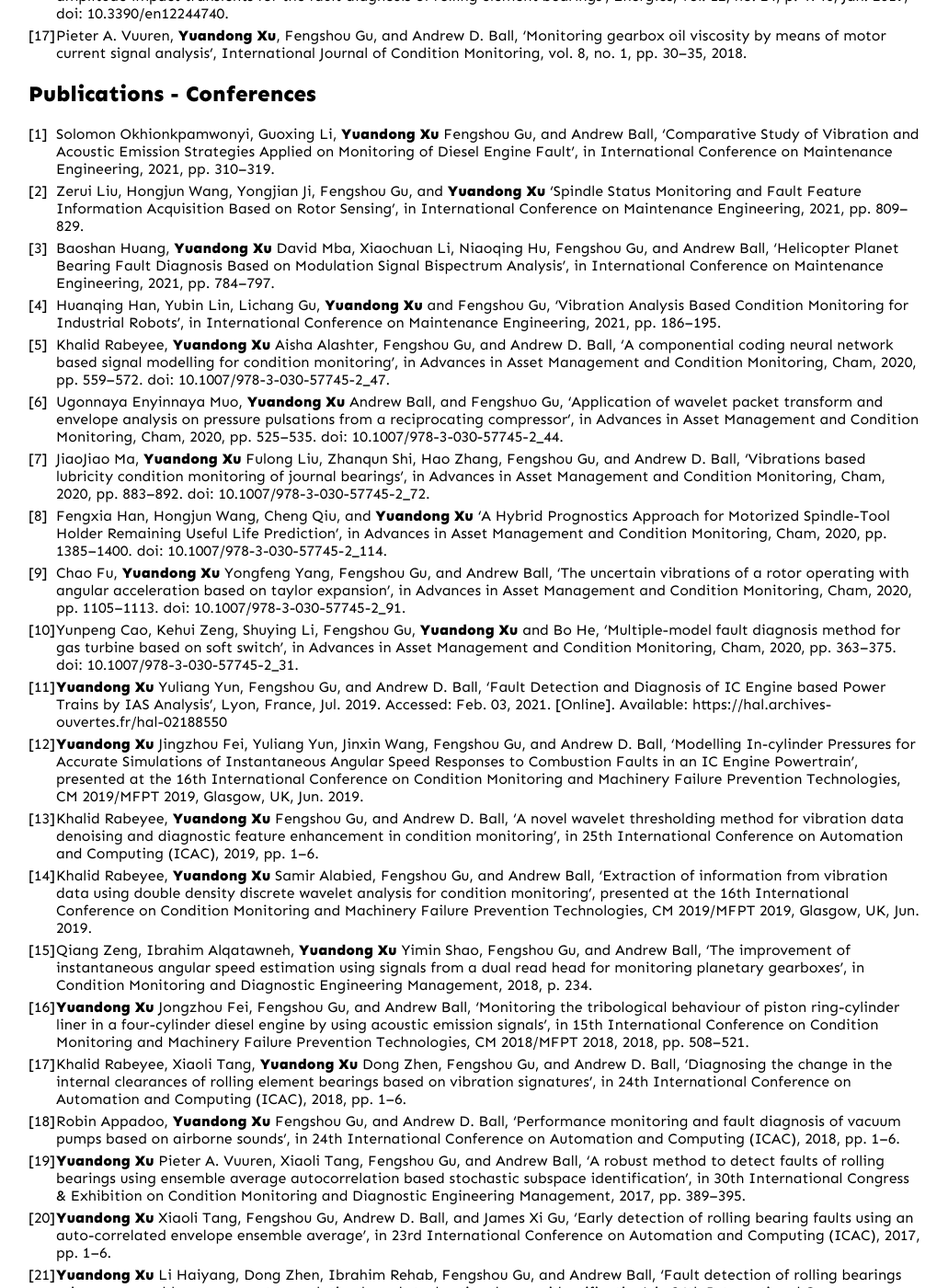
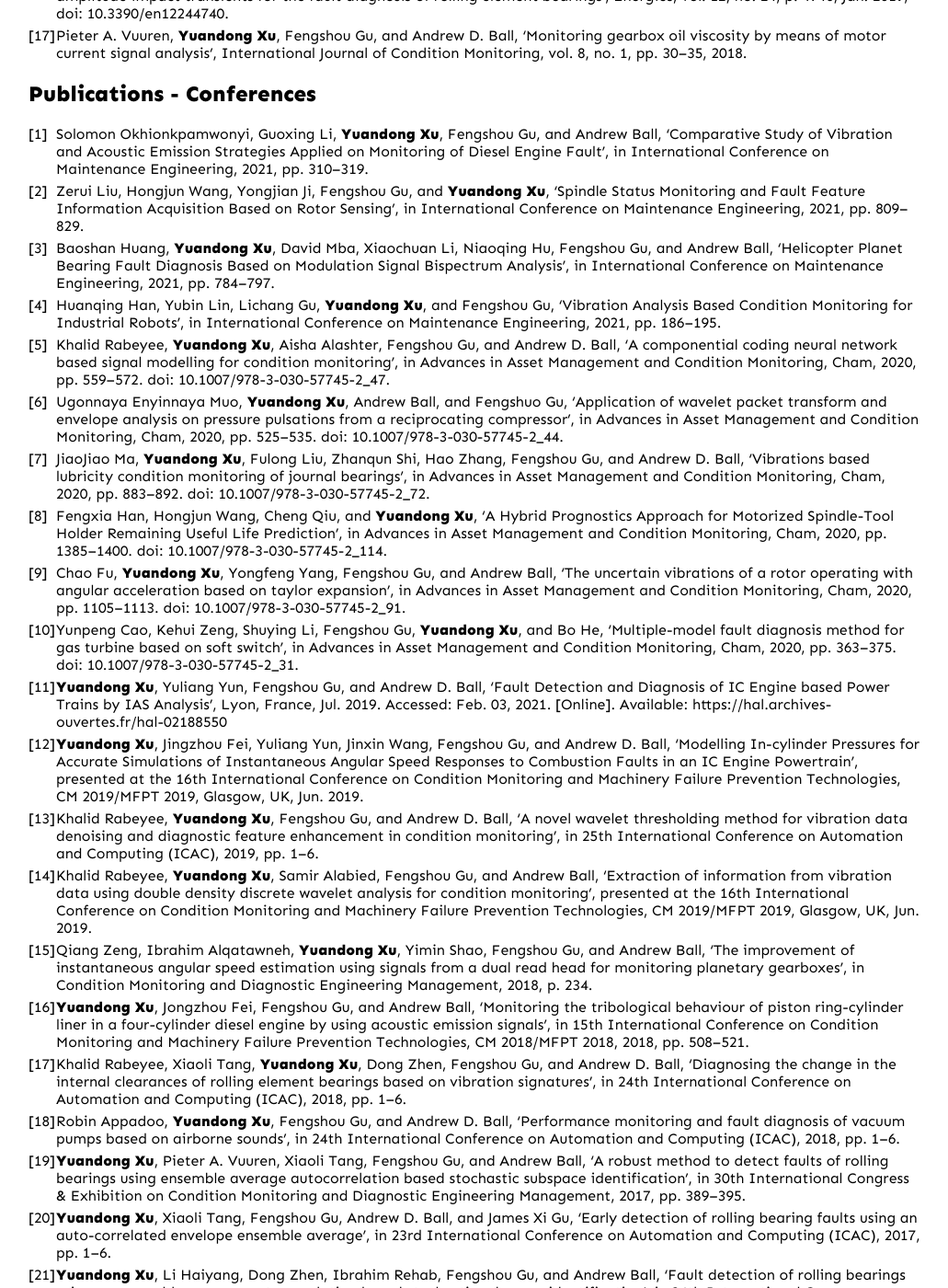
Before and after one commit to edgarxu/edgarxu.github.io, a Jekyll site: the page built from index.md, in a window 1280 px wide and 1400 px high, scrolled down 1752 px. Shown: the whole window at 92% size, without its empty margins (109-1140 px from the left). Built offline with Jekyll 4.4.1, drawn with Linux system fonts in a browser that asks for light colours; our own code applies the rules of GitHub Pages for plain Markdown files; some of the changed text lies outside the part shown.

```diff
--- a/index.md
+++ b/index.md
@@ -58,33 +58,33 @@ Dr Yuandong Xu is a Research Associate in the [Dynamics Group](https://www.imper
 
 ## Publications - Conferences
 
-1. Solomon Okhionkpamwonyi, Guoxing Li, **Yuandong Xu** Fengshou Gu, and Andrew Ball, ‘Comparative Study of Vibration and Acoustic Emission Strategies Applied on Monitoring of Diesel Engine Fault’, in International Conference on Maintenance Engineering, 2021, pp. 310–319.
-2. Zerui Liu, Hongjun Wang, Yongjian Ji, Fengshou Gu, and **Yuandong Xu** ‘Spindle Status Monitoring and Fault Feature Information Acquisition Based on Rotor Sensing’, in International Conference on Maintenance Engineering, 2021, pp. 809–829.
-3. Baoshan Huang, **Yuandong Xu** David Mba, Xiaochuan Li, Niaoqing Hu, Fengshou Gu, and Andrew Ball, ‘Helicopter Planet Bearing Fault Diagnosis Based on Modulation Signal Bispectrum Analysis’, in International Conference on Maintenance Engineering, 2021, pp. 784–797.
-4. Huanqing Han, Yubin Lin, Lichang Gu, **Yuandong Xu** and Fengshou Gu, ‘Vibration Analysis Based Condition Monitoring for Industrial Robots’, in International Conference on Maintenance Engineering, 2021, pp. 186–195.
-5. Khalid Rabeyee, **Yuandong Xu** Aisha Alashter, Fengshou Gu, and Andrew D. Ball, ‘A componential coding neural network based signal modelling for condition monitoring’, in Advances in Asset Management and Condition Monitoring, Cham, 2020, pp. 559–572. doi: 10.1007/978-3-030-57745-2_47.
-6. Ugonnaya Enyinnaya Muo, **Yuandong Xu** Andrew Ball, and Fengshuo Gu, ‘Application of wavelet packet transform and envelope analysis on pressure pulsations from a reciprocating compressor’, in Advances in Asset Management and Condition Monitoring, Cham, 2020, pp. 525–535. doi: 10.1007/978-3-030-57745-2_44.
-7. JiaoJiao Ma, **Yuandong Xu** Fulong Liu, Zhanqun Shi, Hao Zhang, Fengshou Gu, and Andrew D. Ball, ‘Vibrations based lubricity condition monitoring of journal bearings’, in Advances in Asset Management and Condition Monitoring, Cham, 2020, pp. 883–892. doi: 10.1007/978-3-030-57745-2_72.
-8. Fengxia Han, Hongjun Wang, Cheng Qiu, and **Yuandong Xu** ‘A Hybrid Prognostics Approach for Motorized Spindle-Tool Holder Remaining Useful Life Prediction’, in Advances in Asset Management and Condition Monitoring, Cham, 2020, pp. 1385–1400. doi: 10.1007/978-3-030-57745-2_114.
-9. Chao Fu, **Yuandong Xu** Yongfeng Yang, Fengshou Gu, and Andrew Ball, ‘The uncertain vibrations of a rotor operating with angular acceleration based on taylor expansion’, in Advances in Asset Management and Condition Monitoring, Cham, 2020, pp. 1105–1113. doi: 10.1007/978-3-030-57745-2_91.
-10. Yunpeng Cao, Kehui Zeng, Shuying Li, Fengshou Gu, **Yuandong Xu** and Bo He, ‘Multiple-model fault diagnosis method for gas turbine based on soft switch’, in Advances in Asset Management and Condition Monitoring, Cham, 2020, pp. 363–375. doi: 10.1007/978-3-030-57745-2_31.
-11. **Yuandong Xu** Yuliang Yun, Fengshou Gu, and Andrew D. Ball, ‘Fault Detection and Diagnosis of IC Engine based Power Trains by IAS Analysis’, Lyon, France, Jul. 2019. Accessed: Feb. 03, 2021. [Online]. Available: https://hal.archives-ouvertes.fr/hal-02188550
-12. **Yuandong Xu** Jingzhou Fei, Yuliang Yun, Jinxin Wang, Fengshou Gu, and Andrew D. Ball, ‘Modelling In-cylinder Pressures for Accurate Simulations of Instantaneous Angular Speed Responses to Combustion Faults in an IC Engine Powertrain’, presented at the 16th International Conference on Condition Monitoring and Machinery Failure Prevention Technologies, CM 2019/MFPT 2019, Glasgow, UK, Jun. 2019.
-13. Khalid Rabeyee, **Yuandong Xu** Fengshou Gu, and Andrew D. Ball, ‘A novel wavelet thresholding method for vibration data denoising and diagnostic feature enhancement in condition monitoring’, in 25th International Conference on Automation and Computing (ICAC), 2019, pp. 1–6.
-14. Khalid Rabeyee, **Yuandong Xu** Samir Alabied, Fengshou Gu, and Andrew Ball, ‘Extraction of information from vibration data using double density discrete wavelet analysis for condition monitoring’, presented at the 16th International Conference on Condition Monitoring and Machinery Failure Prevention Technologies, CM 2019/MFPT 2019, Glasgow, UK, Jun. 2019.
-15. Qiang Zeng, Ibrahim Alqatawneh, **Yuandong Xu** Yimin Shao, Fengshou Gu, and Andrew Ball, ‘The improvement of instantaneous angular speed estimation using signals from a dual read head for monitoring planetary gearboxes’, in Condition Monitoring and Diagnostic Engineering Management, 2018, p. 234.
-16. **Yuandong Xu** Jongzhou Fei, Fengshou Gu, and Andrew Ball, ‘Monitoring the tribological behaviour of piston ring-cylinder liner in a four-cylinder diesel engine by using acoustic emission signals’, in 15th International Conference on Condition Monitoring and Machinery Failure Prevention Technologies, CM 2018/MFPT 2018, 2018, pp. 508–521.
-17. Khalid Rabeyee, Xiaoli Tang, **Yuandong Xu** Dong Zhen, Fengshou Gu, and Andrew D. Ball, ‘Diagnosing the change in the internal clearances of rolling element bearings based on vibration signatures’, in 24th International Conference on Automation and Computing (ICAC), 2018, pp. 1–6.
-18. Robin Appadoo, **Yuandong Xu** Fengshou Gu, and Andrew D. Ball, ‘Performance monitoring and fault diagnosis of vacuum pumps based on airborne sounds’, in 24th International Conference on Automation and Computing (ICAC), 2018, pp. 1–6.
-19. **Yuandong Xu** Pieter A. Vuuren, Xiaoli Tang, Fengshou Gu, and Andrew Ball, ‘A robust method to detect faults of rolling bearings using ensemble average autocorrelation based stochastic subspace identification’, in 30th International Congress & Exhibition on Condition Monitoring and Diagnostic Engineering Management, 2017, pp. 389–395.
-20. **Yuandong Xu** Xiaoli Tang, Fengshou Gu, Andrew D. Ball, and James Xi Gu, ‘Early detection of rolling bearing faults using an auto-correlated envelope ensemble average’, in 23rd International Conference on Automation and Computing (ICAC), 2017, pp. 1–6.
-21. **Yuandong Xu** Li Haiyang, Dong Zhen, Ibrahim Rehab, Fengshou Gu, and Andrew Ball, ‘Fault detection of rolling bearings using an ensemble average autocorrelation based stochastic subspace identification’, in 24th International Congress on Sound and Vibration, 2017, pp. 2607–2614.
-22. Xiaoli Tang, **Yuandong Xu** Fengshou Gu, Andrew D. Ball, and Guangbin Wang, ‘Fault detection of rolling element bearings using the frequency shift and envelope based compressive sensing’, in 23rd International Conference on Automation and Computing (ICAC), 2017, pp. 1–6.
-23. Guojun Qin, Fengshou Gu, **Yuandong Xu** Fulong Liu, and Andrew Ball, ‘Bogie Speed Estimation and Signal Source Separation via Rail Vibration Analysis’, in 30th International Congress & Exhibition on Condition Monitoring and Diagnostic Engineering Management, 2017, pp. 200–208.
-24. Osama Hamomd, Samir Alabied, **Yuandong Xu** Alsadak Daraz, Fengshou Gu, and Andrew Ball, ‘Vibration based centrifugal pump fault diagnosis based on modulation signal bispectrum analysis’, in 23rd International Conference on Automation and Computing (ICAC), 2017, pp. 1–5.
-25. Badradin Elforjani, **Yuandong Xu** Khaldoon Brethee, Zhifei Wu, Fengshou Gu, and Andrew Ball, ‘Monitoring gearbox using a wireless temperature node powered by thermal energy harvesting module’, in 23rd International Conference on Automation and Computing (ICAC), 2017, pp. 1–6.
-26. Guoxing Li, Fengshou Gu, Nasha Wei, **Yuandong Xu** Andrew D. Ball, and Tie Wang, ‘A validated finite element model for predicting dynamic responses of cylinder liners in an IC engine’, in 22nd International Conference on Automation and Computing (ICAC), 2016, pp. 126–131.
-27. Nasha Wei, Fengshou Gu, Tie Wang, Guoxing Li, **Yuandong Xu** Longjie Yang, and Andrew D. Ball, ‘Characterisation of acoustic emissions for the frictional effect in engines using wavelets based multi-resolution analysis’, in 21st International Conference on Automation and Computing (ICAC), 2015, pp. 1–6.
+1. Solomon Okhionkpamwonyi, Guoxing Li, **Yuandong Xu**, Fengshou Gu, and Andrew Ball, ‘Comparative Study of Vibration and Acoustic Emission Strategies Applied on Monitoring of Diesel Engine Fault’, in International Conference on Maintenance Engineering, 2021, pp. 310–319.
+2. Zerui Liu, Hongjun Wang, Yongjian Ji, Fengshou Gu, and **Yuandong Xu**, ‘Spindle Status Monitoring and Fault Feature Information Acquisition Based on Rotor Sensing’, in International Conference on Maintenance Engineering, 2021, pp. 809–829.
+3. Baoshan Huang, **Yuandong Xu**, David Mba, Xiaochuan Li, Niaoqing Hu, Fengshou Gu, and Andrew Ball, ‘Helicopter Planet Bearing Fault Diagnosis Based on Modulation Signal Bispectrum Analysis’, in International Conference on Maintenance Engineering, 2021, pp. 784–797.
+4. Huanqing Han, Yubin Lin, Lichang Gu, **Yuandong Xu**, and Fengshou Gu, ‘Vibration Analysis Based Condition Monitoring for Industrial Robots’, in International Conference on Maintenance Engineering, 2021, pp. 186–195.
+5. Khalid Rabeyee, **Yuandong Xu**, Aisha Alashter, Fengshou Gu, and Andrew D. Ball, ‘A componential coding neural network based signal modelling for condition monitoring’, in Advances in Asset Management and Condition Monitoring, Cham, 2020, pp. 559–572. doi: 10.1007/978-3-030-57745-2_47.
+6. Ugonnaya Enyinnaya Muo, **Yuandong Xu**, Andrew Ball, and Fengshuo Gu, ‘Application of wavelet packet transform and envelope analysis on pressure pulsations from a reciprocating compressor’, in Advances in Asset Management and Condition Monitoring, Cham, 2020, pp. 525–535. doi: 10.1007/978-3-030-57745-2_44.
+7. JiaoJiao Ma, **Yuandong Xu**, Fulong Liu, Zhanqun Shi, Hao Zhang, Fengshou Gu, and Andrew D. Ball, ‘Vibrations based lubricity condition monitoring of journal bearings’, in Advances in Asset Management and Condition Monitoring, Cham, 2020, pp. 883–892. doi: 10.1007/978-3-030-57745-2_72.
+8. Fengxia Han, Hongjun Wang, Cheng Qiu, and **Yuandong Xu**, ‘A Hybrid Prognostics Approach for Motorized Spindle-Tool Holder Remaining Useful Life Prediction’, in Advances in Asset Management and Condition Monitoring, Cham, 2020, pp. 1385–1400. doi: 10.1007/978-3-030-57745-2_114.
+9. Chao Fu, **Yuandong Xu**, Yongfeng Yang, Fengshou Gu, and Andrew Ball, ‘The uncertain vibrations of a rotor operating with angular acceleration based on taylor expansion’, in Advances in Asset Management and Condition Monitoring, Cham, 2020, pp. 1105–1113. doi: 10.1007/978-3-030-57745-2_91.
+10. Yunpeng Cao, Kehui Zeng, Shuying Li, Fengshou Gu, **Yuandong Xu**, and Bo He, ‘Multiple-model fault diagnosis method for gas turbine based on soft switch’, in Advances in Asset Management and Condition Monitoring, Cham, 2020, pp. 363–375. doi: 10.1007/978-3-030-57745-2_31.
+11. **Yuandong Xu**, Yuliang Yun, Fengshou Gu, and Andrew D. Ball, ‘Fault Detection and Diagnosis of IC Engine based Power Trains by IAS Analysis’, Lyon, France, Jul. 2019. Accessed: Feb. 03, 2021. [Online]. Available: https://hal.archives-ouvertes.fr/hal-02188550
+12. **Yuandong Xu**, Jingzhou Fei, Yuliang Yun, Jinxin Wang, Fengshou Gu, and Andrew D. Ball, ‘Modelling In-cylinder Pressures for Accurate Simulations of Instantaneous Angular Speed Responses to Combustion Faults in an IC Engine Powertrain’, presented at the 16th International Conference on Condition Monitoring and Machinery Failure Prevention Technologies, CM 2019/MFPT 2019, Glasgow, UK, Jun. 2019.
+13. Khalid Rabeyee, **Yuandong Xu**, Fengshou Gu, and Andrew D. Ball, ‘A novel wavelet thresholding method for vibration data denoising and diagnostic feature enhancement in condition monitoring’, in 25th International Conference on Automation and Computing (ICAC), 2019, pp. 1–6.
+14. Khalid Rabeyee, **Yuandong Xu**, Samir Alabied, Fengshou Gu, and Andrew Ball, ‘Extraction of information from vibration data using double density discrete wavelet analysis for condition monitoring’, presented at the 16th International Conference on Condition Monitoring and Machinery Failure Prevention Technologies, CM 2019/MFPT 2019, Glasgow, UK, Jun. 2019.
+15. Qiang Zeng, Ibrahim Alqatawneh, **Yuandong Xu**, Yimin Shao, Fengshou Gu, and Andrew Ball, ‘The improvement of instantaneous angular speed estimation using signals from a dual read head for monitoring planetary gearboxes’, in Condition Monitoring and Diagnostic Engineering Management, 2018, p. 234.
+16. **Yuandong Xu**, Jongzhou Fei, Fengshou Gu, and Andrew Ball, ‘Monitoring the tribological behaviour of piston ring-cylinder liner in a four-cylinder diesel engine by using acoustic emission signals’, in 15th International Conference on Condition Monitoring and Machinery Failure Prevention Technologies, CM 2018/MFPT 2018, 2018, pp. 508–521.
+17. Khalid Rabeyee, Xiaoli Tang, **Yuandong Xu**, Dong Zhen, Fengshou Gu, and Andrew D. Ball, ‘Diagnosing the change in the internal clearances of rolling element bearings based on vibration signatures’, in 24th International Conference on Automation and Computing (ICAC), 2018, pp. 1–6.
+18. Robin Appadoo, **Yuandong Xu**, Fengshou Gu, and Andrew D. Ball, ‘Performance monitoring and fault diagnosis of vacuum pumps based on airborne sounds’, in 24th International Conference on Automation and Computing (ICAC), 2018, pp. 1–6.
+19. **Yuandong Xu**, Pieter A. Vuuren, Xiaoli Tang, Fengshou Gu, and Andrew Ball, ‘A robust method to detect faults of rolling bearings using ensemble average autocorrelation based stochastic subspace identification’, in 30th International Congress & Exhibition on Condition Monitoring and Diagnostic Engineering Management, 2017, pp. 389–395.
+20. **Yuandong Xu**, Xiaoli Tang, Fengshou Gu, Andrew D. Ball, and James Xi Gu, ‘Early detection of rolling bearing faults using an auto-correlated envelope ensemble average’, in 23rd International Conference on Automation and Computing (ICAC), 2017, pp. 1–6.
+21. **Yuandong Xu**, Li Haiyang, Dong Zhen, Ibrahim Rehab, Fengshou Gu, and Andrew Ball, ‘Fault detection of rolling bearings using an ensemble average autocorrelation based stochastic subspace identification’, in 24th International Congress on Sound and Vibration, 2017, pp. 2607–2614.
+22. Xiaoli Tang, **Yuandong Xu**, Fengshou Gu, Andrew D. Ball, and Guangbin Wang, ‘Fault detection of rolling element bearings using the frequency shift and envelope based compressive sensing’, in 23rd International Conference on Automation and Computing (ICAC), 2017, pp. 1–6.
+23. Guojun Qin, Fengshou Gu, **Yuandong Xu**, Fulong Liu, and Andrew Ball, ‘Bogie Speed Estimation and Signal Source Separation via Rail Vibration Analysis’, in 30th International Congress & Exhibition on Condition Monitoring and Diagnostic Engineering Management, 2017, pp. 200–208.
+24. Osama Hamomd, Samir Alabied, **Yuandong Xu**, Alsadak Daraz, Fengshou Gu, and Andrew Ball, ‘Vibration based centrifugal pump fault diagnosis based on modulation signal bispectrum analysis’, in 23rd International Conference on Automation and Computing (ICAC), 2017, pp. 1–5.
+25. Badradin Elforjani, **Yuandong Xu**, Khaldoon Brethee, Zhifei Wu, Fengshou Gu, and Andrew Ball, ‘Monitoring gearbox using a wireless temperature node powered by thermal energy harvesting module’, in 23rd International Conference on Automation and Computing (ICAC), 2017, pp. 1–6.
+26. Guoxing Li, Fengshou Gu, Nasha Wei, **Yuandong Xu**, Andrew D. Ball, and Tie Wang, ‘A validated finite element model for predicting dynamic responses of cylinder liners in an IC engine’, in 22nd International Conference on Automation and Computing (ICAC), 2016, pp. 126–131.
+27. Nasha Wei, Fengshou Gu, Tie Wang, Guoxing Li, **Yuandong Xu**, Longjie Yang, and Andrew D. Ball, ‘Characterisation of acoustic emissions for the frictional effect in engines using wavelets based multi-resolution analysis’, in 21st International Conference on Automation and Computing (ICAC), 2015, pp. 1–6.
 
 
 
```
